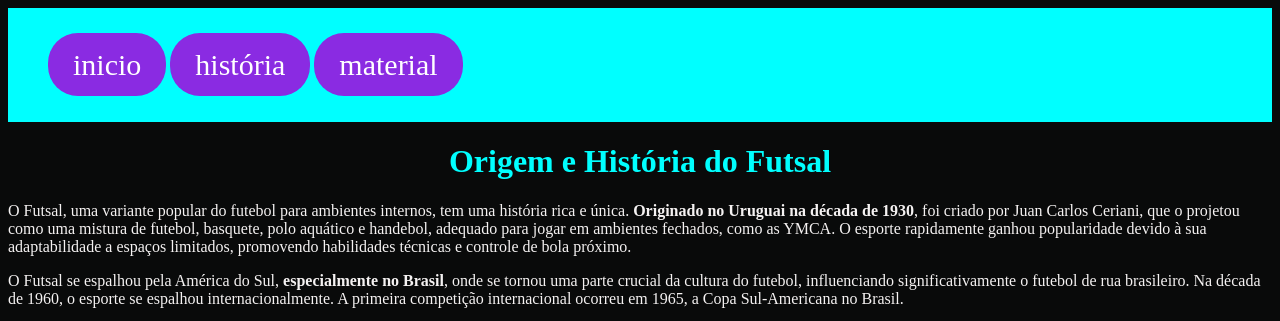
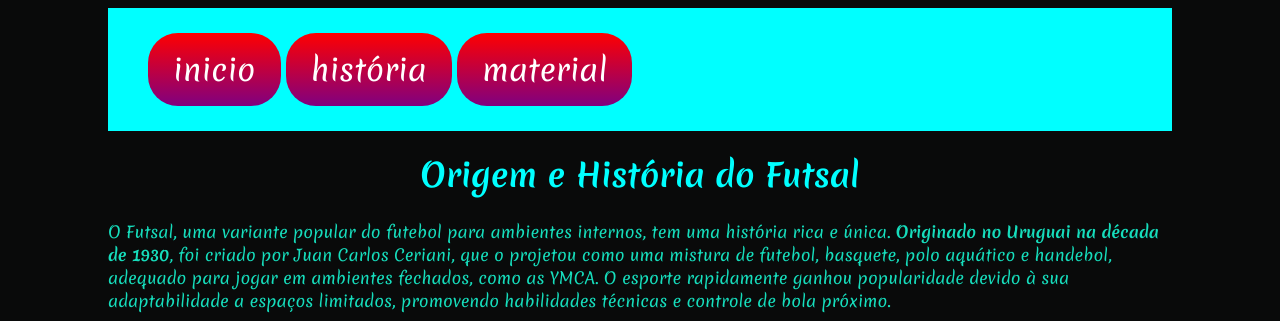
Before and after one commit to matheusspecht/GJ-futsal, a plain HTML site: page index.html in a window 1280 px wide. Shown: the top 321 px of the page. Drawn offline with Linux system fonts and the light colour scheme.

Commit message:
Update style.css

```diff
--- a/style.css
+++ b/style.css
@@ -1,6 +1,8 @@
 body{
 background-color: rgb(9, 10, 10);
-color: rgb(245, 242, 242);
+color: rgb(22, 221, 188);
+font-family: "Merienda", cursive;
+padding: 0 100px;
 }
 
 header{
@@ -12,7 +14,7 @@ padding:40px;
 color: #FFF;
 font-size:30px;
 text-decoration:none;
-background-color: blueviolet;
+background:linear-gradient(red,purple);
 padding:15px 25px;
 border-radius:30px;
 }
```
